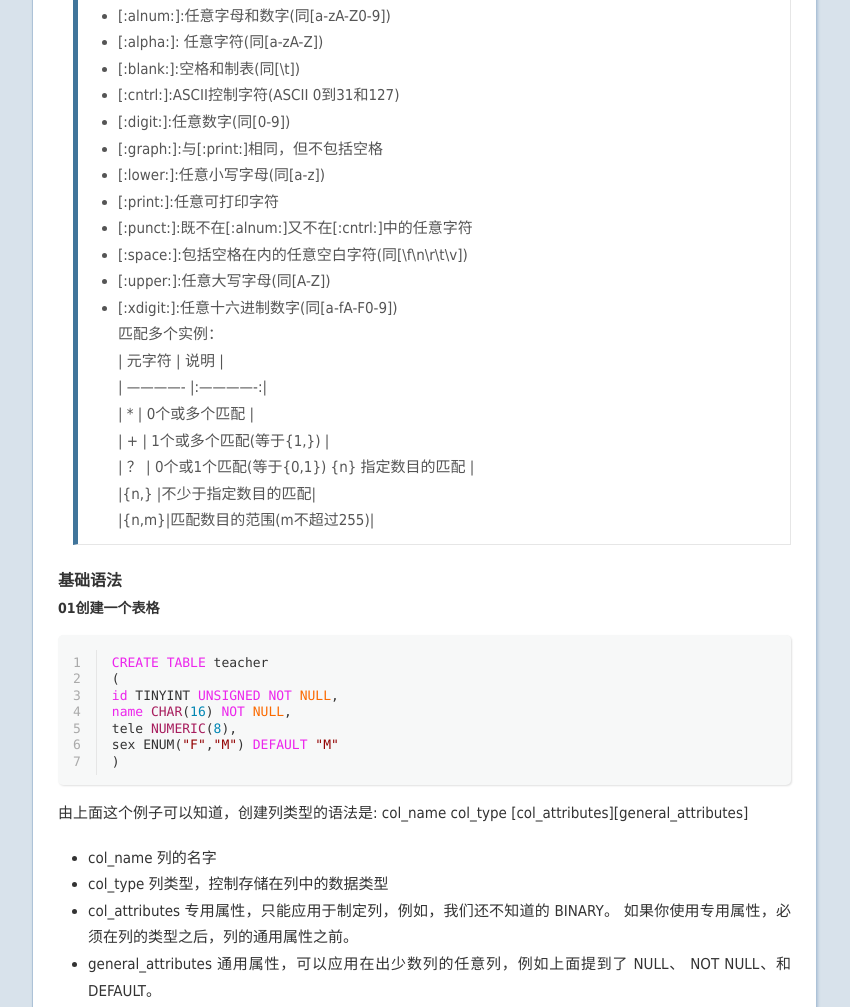
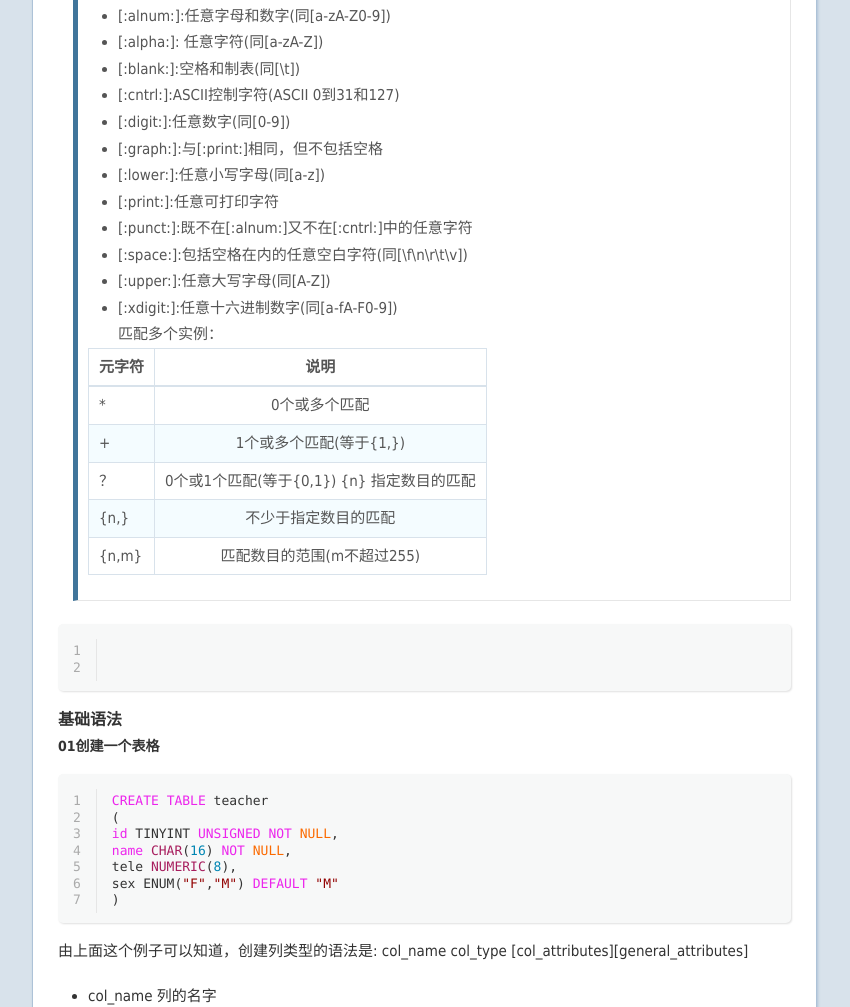
Before and after one commit to HillyChen/HillyChen.github.io, a plain HTML site: page 2017/03/12/Mysql学习总结/index.html in a window 1280 px wide. Shown: the part 3040-4047 px from the top of the page, without its empty margins (58-908 px from the left). Drawn offline with Linux system fonts and the light colour scheme; some packages are replaced by stand-ins of ours; a script that the page names is missing; a web font is replaced by a local one.

Commit message:
Site updated: 2017-05-14 15:54:11

```diff
--- a/2017/03/12/Mysql学习总结/index.html
+++ b/2017/03/12/Mysql学习总结/index.html
@@ -37,9 +37,40 @@
 <li>[:punct:]:既不在[:alnum:]又不在[:cntrl:]中的任意字符</li>
 <li>[:space:]:包括空格在内的任意空白字符(同[\f\n\r\t\v])</li>
 <li>[:upper:]:任意大写字母(同[A-Z])</li>
-<li>[:xdigit:]:任意十六进制数字(同[a-fA-F0-9])<br>匹配多个实例：<br>| 元字符       | 说明          |<br>| ————- |:————-:|<br>| *      | 0个或多个匹配 |<br>| +      | 1个或多个匹配(等于{1,})     |<br>| ？ | 0个或1个匹配(等于{0,1}) {n} 指定数目的匹配      |<br>|{n,} |不少于指定数目的匹配|<br>|{n,m}|匹配数目的范围(m不超过255)|</li>
+<li>[:xdigit:]:任意十六进制数字(同[a-fA-F0-9])<br>匹配多个实例：</li>
 </ul>
+<table>
+<thead>
+<tr>
+<th>元字符</th>
+<th style="text-align:center">说明</th>
+</tr>
+</thead>
+<tbody>
+<tr>
+<td>*</td>
+<td style="text-align:center">0个或多个匹配</td>
+</tr>
+<tr>
+<td>+</td>
+<td style="text-align:center">1个或多个匹配(等于{1,})</td>
+</tr>
+<tr>
+<td>？</td>
+<td style="text-align:center">0个或1个匹配(等于{0,1}) {n} 指定数目的匹配</td>
+</tr>
+<tr>
+<td>{n,}</td>
+<td style="text-align:center">不少于指定数目的匹配</td>
+</tr>
+<tr>
+<td>{n,m}</td>
+<td style="text-align:center">匹配数目的范围(m不超过255)</td>
+</tr>
+</tbody>
+</table>
 </blockquote>
+<figure class="highlight sql"><table><tr><td class="gutter"><pre><div class="line">1</div><div class="line">2</div></pre></td><td class="code"><pre><div class="line"></div><div class="line"></div></pre></td></tr></table></figure>
 <h3 id="基础语法"><a href="#基础语法" class="headerlink" title="基础语法"></a>基础语法</h3><h4 id="01创建一个表格"><a href="#01创建一个表格" class="headerlink" title="01创建一个表格"></a>01创建一个表格</h4><figure class="highlight sql"><table><tr><td class="gutter"><pre><div class="line">1</div><div class="line">2</div><div class="line">3</div><div class="line">4</div><div class="line">5</div><div class="line">6</div><div class="line">7</div></pre></td><td class="code"><pre><div class="line"><span class="keyword">CREATE</span> <span class="keyword">TABLE</span> teacher</div><div class="line">(</div><div class="line"><span class="keyword">id</span> TINYINT <span class="keyword">UNSIGNED</span> <span class="keyword">NOT</span> <span class="literal">NULL</span>,</div><div class="line"><span class="keyword">name</span> <span class="built_in">CHAR</span>(<span class="number">16</span>) <span class="keyword">NOT</span> <span class="literal">NULL</span>,</div><div class="line">tele <span class="built_in">NUMERIC</span>(<span class="number">8</span>),</div><div class="line">sex ENUM(<span class="string">"F"</span>,<span class="string">"M"</span>) <span class="keyword">DEFAULT</span> <span class="string">"M"</span></div><div class="line">)</div></pre></td></tr></table></figure>
 <p>由上面这个例子可以知道，创建列类型的语法是: col_name col_type [col_attributes][general_attributes]</p>
 <ul>
--- a/baidusitemap.xml
+++ b/baidusitemap.xml
@@ -5,7 +5,7 @@
 
   <url>
     <loc>https://git.oschina.net/chenxushan/chenxushan.git/2017/03/12/Mysql%E5%AD%A6%E4%B9%A0%E6%80%BB%E7%BB%93/</loc>
-    <lastmod>2017-05-14T07:52:57.000Z</lastmod>
+    <lastmod>2017-05-14T07:53:59.000Z</lastmod>
     <data>
         <display>
         <title>Mysql学习总结</title>
--- a/sitemap.xml
+++ b/sitemap.xml
@@ -4,7 +4,7 @@
   <url>
     <loc>https://git.oschina.net/chenxushan/chenxushan.git/2017/03/12/Mysql%E5%AD%A6%E4%B9%A0%E6%80%BB%E7%BB%93/</loc>
 
-    <lastmod>2017-05-14T07:52:57.000Z</lastmod>
+    <lastmod>2017-05-14T07:53:59.000Z</lastmod>
 
   </url>
 
```
Also changed, not shown: atom.xml (+33 -2 lines), content.json (+1 -1 lines).
